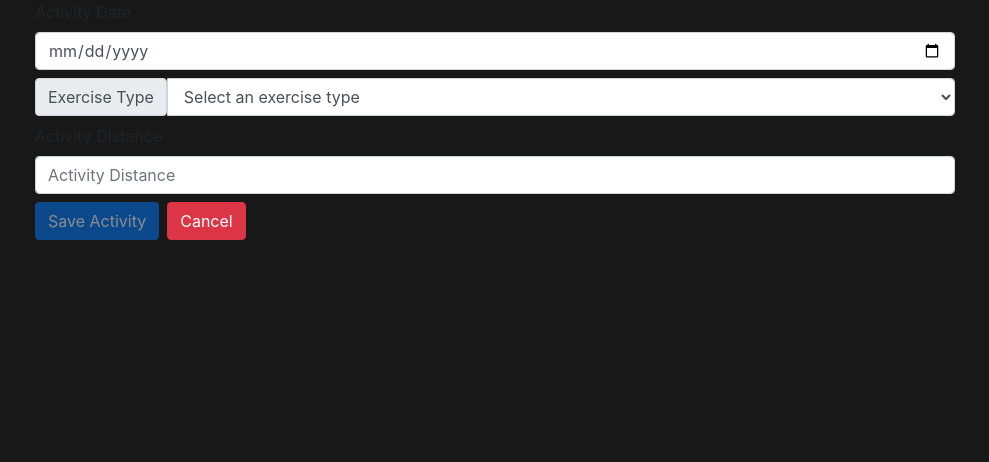
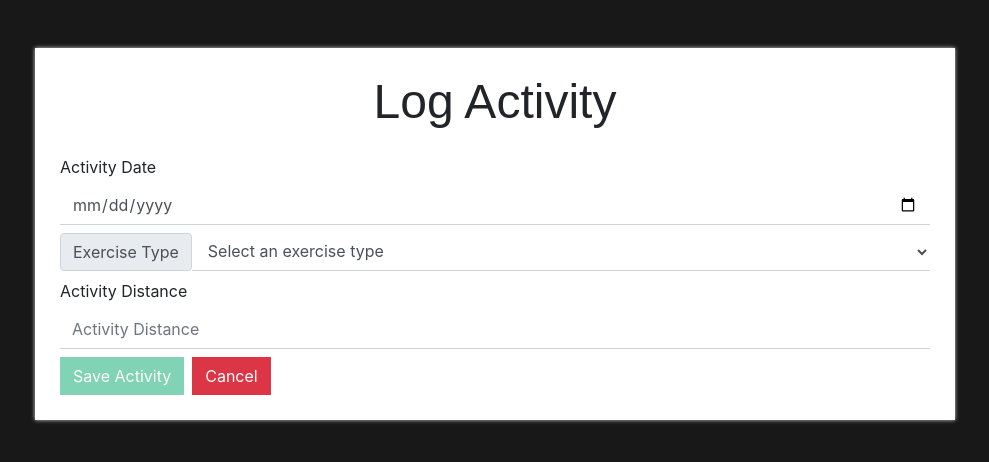
Before and after one commit to CyrusWarner/IIM-Angular-Front-End, an Angular app: page /LogActivity in a window 1280 px wide. Shown: the top 462 px of the page, without its empty margins (145-1134 px from the left). Built offline with nearby package versions, Linux system fonts and the light colour scheme.

Commit message:
Adjusted styling to the log activity component.

```diff
--- a/src/app/pages/log-activity/log-activity.component.css
+++ b/src/app/pages/log-activity/log-activity.component.css
@@ -0,0 +1,19 @@
+.activity-title {
+  font-family: Arial, Helvetica, sans-serif;
+  font-size: 3em;
+}
+
+input, select {
+  border-width: 0px 0px 1px 0px;
+  border-radius: 0px;
+}
+
+input:focus, select:focus {
+  border-bottom: 1px solid #0d6efd;
+}
+
+.activity-btn {
+  background-color: #04AA6D;
+  color: white;
+  border-color: #04AA6D;
+}
--- a/src/app/pages/log-activity/log-activity.component.html
+++ b/src/app/pages/log-activity/log-activity.component.html
@@ -1,14 +1,38 @@
-<div class="container">
+<div class="container mt-5">
   <div class="row justify-content-center">
     <div class="col-1"></div>
     <div class="col-10">
-      <form [formGroup]="logActivityForm" (ngSubmit)="logActivityService.saveActivity(logActivityForm.value)">
-        <em *ngIf="activityDate.errors?.ActivityDateBeforeTeamStartDate">Activity date cannot be before the team start date</em>
+      <div class="wrapper">
+        <h1 class="activity-title text-center mt-4">Log Activity</h1>
+        <form
+          class="m-4"
+          [formGroup]="logActivityForm"
+          (ngSubmit)="logActivityService.saveActivity(logActivityForm.value)"
+        >
+          <em *ngIf="activityDate.errors?.ActivityDateBeforeTeamStartDate"
+            >Activity date cannot be before the team start date</em
+          >
           <label htmlFor="activityDate">Activity Date</label>
-        <input id="activityDate" formControlName="activityDate" type="date" class="form-control mb-2" placeholder="Activity Date" />
+          <input
+            id="activityDate"
+            formControlName="activityDate"
+            type="date"
+            class="shadow-none form-control mb-2"
+            placeholder="Activity Date"
+          />
           <div class="input-group mb-2">
-          <label htmlFor="exerciseType" class="input-group-text" for="inputGroupSelect01">Exercise Type</label>
-          <select id="exerciseType" formControlName="exerciseType" class="form-select form-control" id="inputGroupSelect01">
+            <label
+              htmlFor="exerciseType"
+              class="input-group-text"
+              for="inputGroupSelect01"
+              >Exercise Type</label
+            >
+            <select
+              id="exerciseType"
+              formControlName="exerciseType"
+              class="shadow-none form-select form-control"
+              id="inputGroupSelect01"
+            >
               <option value="" selected>Select an exercise type</option>
               <option value="BIKE">Bike</option>
               <option value="RUN">Run</option>
@@ -16,10 +40,23 @@
             </select>
           </div>
           <label htmlFor="activityDistance">Activity Distance</label>
-        <input id="activityDistance" formControlName="activityDistance" type="number" class="form-control" placeholder="Activity Distance" />
-      <button [disabled]="logActivityForm.invalid" type="submit" class="btn btn-primary mr-2 mt-2 disabled">Save Activity</button>
-      <button  class="btn btn-danger mt-2">Cancel</button>
+          <input
+            id="activityDistance"
+            formControlName="activityDistance"
+            type="number"
+            class="shadow-none form-control"
+            placeholder="Activity Distance"
+          />
+          <button
+            [disabled]="logActivityForm.invalid"
+            type="submit"
+            class="activity-btn shadow-none btn rounded-0 mr-2 mt-2 disabled"
+          >
+            Save Activity
+          </button>
+          <button class="shadow-none btn btn-danger rounded-0 mt-2">Cancel</button>
         </form>
+      </div>
     </div>
     <div class="col-1"></div>
   </div>
--- a/src/styles.css
+++ b/src/styles.css
@@ -22,3 +22,9 @@
   position: absolute;
   bottom: -8px;
 }
+
+.wrapper {
+  background-color: white;
+  border: 1px solid white;
+  box-shadow: 0px 0px 4px lightgray;
+}
```
Lines whose indentation alone changed are shown as unchanged.
